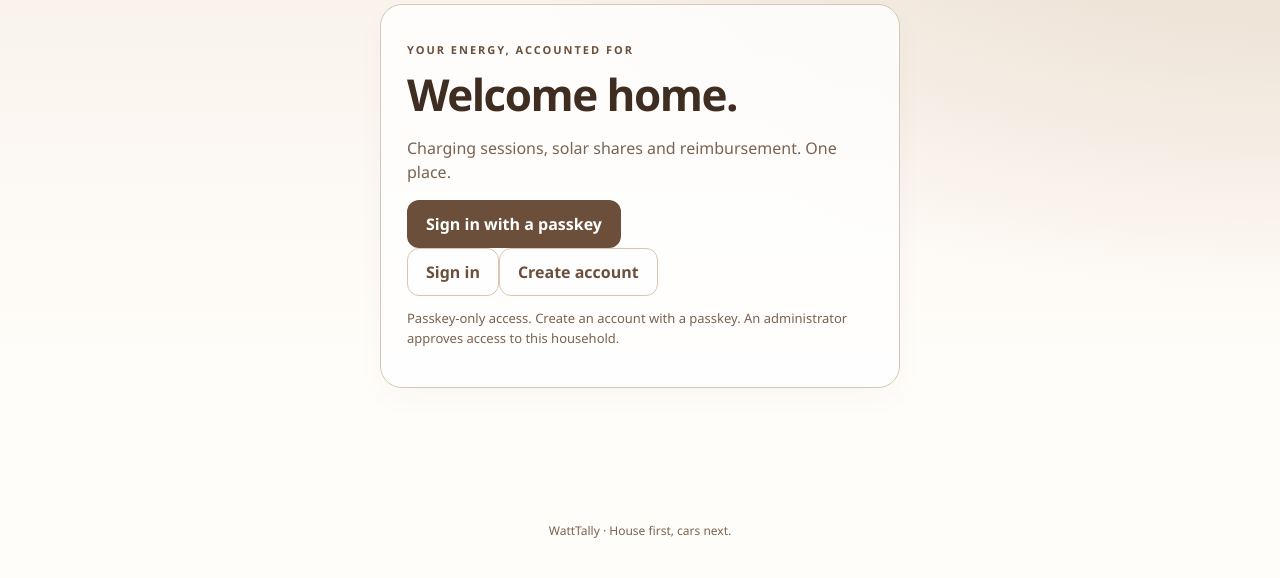
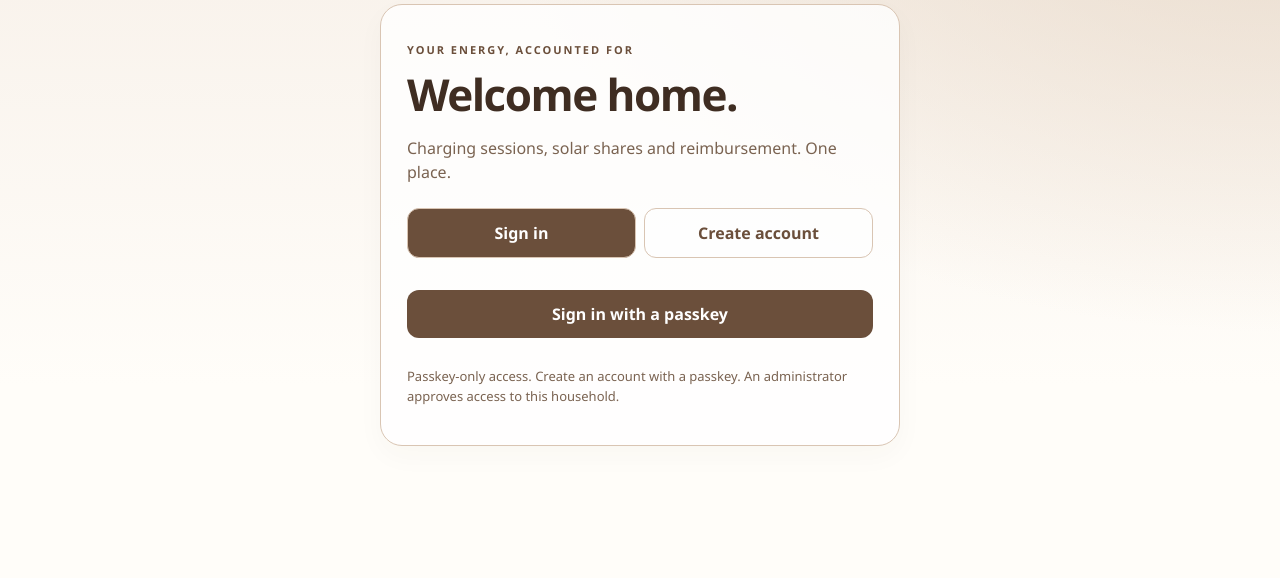
Before and after one commit to Malaber/WattTally, a FastAPI app: template app/web/templates/index.html in a window 1280 px wide. Shown: the part 202-780 px from the top of the page. Before the commit the page ends 740 px from the top, so only its background shows below. Run offline with FastAPI, Linux system fonts and the light colour scheme; the template is opened without the code that fills it, so the values that code supplies are empty; parts of the project's set-up code (start-up, migrations or seed data) failed here and were passed over.

Commit message:
fix: balance car settings and passkey forms

```diff
--- a/app/web/static/app.css
+++ b/app/web/static/app.css
@@ -288,9 +288,9 @@ td select {
 }
 .vehicle-form {
   display: grid;
-  grid-template-columns: 1fr 1fr 1fr auto;
+  grid-template-columns: repeat(3, minmax(0, 1fr));
   gap: 14px;
-  align-items: end;
+  align-items: start;
   border-bottom: 1px solid var(--border);
   padding-bottom: 20px;
 }
@@ -402,6 +402,11 @@ footer {
 }
 
 .vehicle-form fieldset {
+  grid-column: 1 / -1;
+  min-width: 0;
+  display: grid;
+  grid-template-columns: repeat(2, minmax(0, 1fr));
+  gap: 0 20px;
   border: 1px solid var(--border);
   border-radius: 10px;
   padding: 12px;
@@ -414,3 +419,39 @@ footer {
 textarea {
   resize: vertical;
 }
+
+.vehicle-form > label {
+  min-width: 0;
+}
+.vehicle-form fieldset small {
+  grid-column: 1 / -1;
+}
+.vehicle-form button {
+  justify-self: start;
+}
+[data-passkey-auth] [role="tablist"] {
+  display: flex;
+  gap: 8px;
+  margin: 24px 0;
+}
+[data-passkey-auth] [role="tab"] {
+  flex: 1;
+  padding: 12px;
+}
+[data-passkey-auth] [role="tab"][aria-selected="true"] {
+  background: var(--brand);
+  color: white;
+}
+[data-passkey-auth] form > button {
+  width: 100%;
+  margin: 8px 0 16px;
+}
+@media (max-width: 700px) {
+  .vehicle-form fieldset {
+    grid-template-columns: 1fr;
+  }
+}
+
+.vehicle-form fieldset label {
+  align-content: start;
+}
```
Also changed, not shown: app/web/templates/fastpasskey/login.html (+24 -23 lines), scripts/browser_smoke.py (+9 -0 lines).
